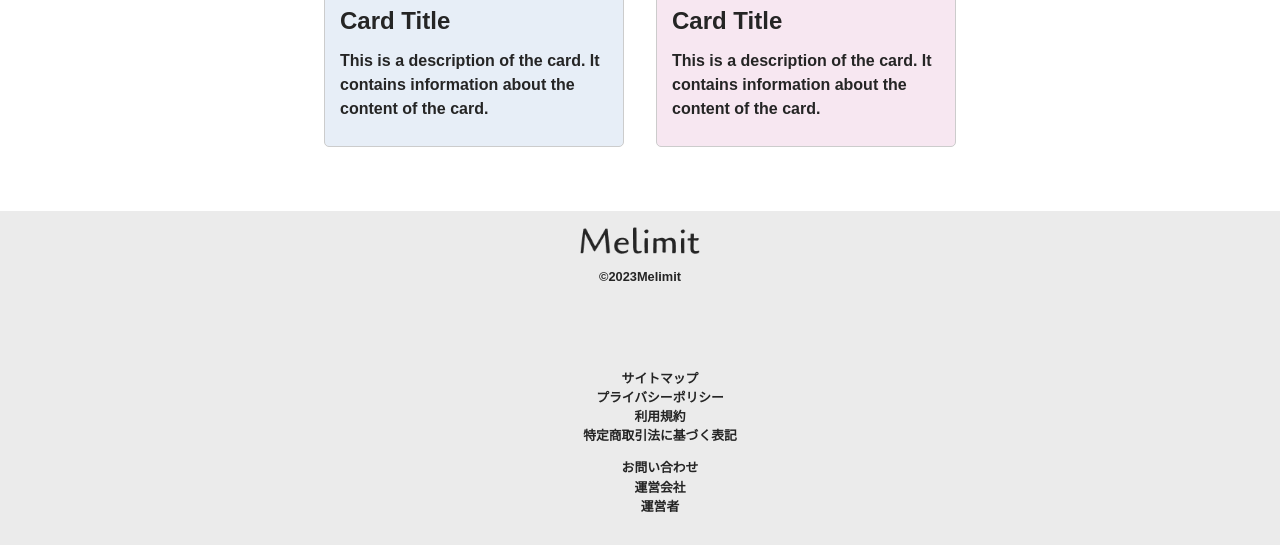
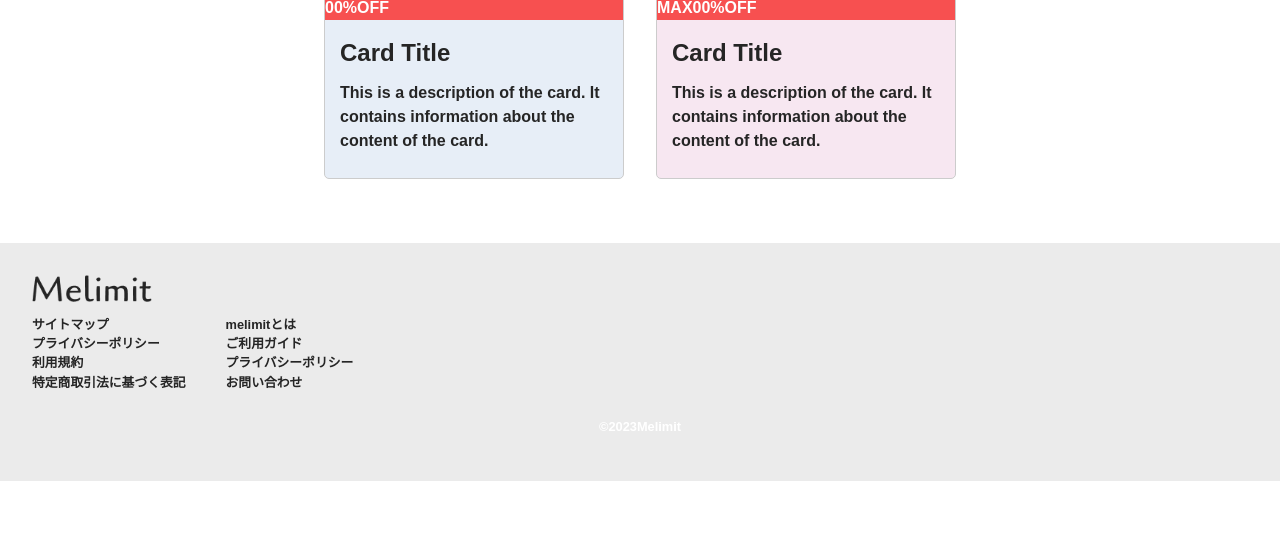
Before and after one commit to shumpei-kayano/2023TeamA, a Django app: page / in a window 1280 px wide. Shown: the part 951-1496 px from the top of the page. After the commit the page ends 1432 px from the top, so only its background shows below. Run offline with Django 4.2, Linux system fonts and the light colour scheme.

Commit message:
footerたぶん完成

```diff
--- a/src/user/static/css/_base.scss
+++ b/src/user/static/css/_base.scss
@@ -600,13 +600,21 @@
       margin: 0 2rem;
   }
 }
-.header_upper li , .header_down li {
+.header_upper li{
   display: inline-block;
   margin: 0 1rem;
   color: $melimit_black;
   &:hover {
-      opacity: 1;
+      opacity: 0.7;
   }
+}
+.header_down li {
+  display: inline-block;
+  color: $melimit_black;
+  &:hover {
+      opacity: 0.7;
+  }
+
 }
 .header_icon--menu {
 display: flex;
@@ -628,12 +636,23 @@
 }
 footer {
   background-color: $melimit_gray;
-  padding: 1rem;
-  text-align: center;
+  padding: 2rem;
+  // text-align: left;
   font-size: 0.8rem;
   color: $melimit_white;
 }
 
+.footer_upper {
+  display: flex;
+  justify-content: left;
+  &__info {
+    padding-left: 0;
+  }
+}
+
+.footer_down {
+  text-align: center
+}
 
 // 全体に共通のCSSを記述
 @import url("https://fonts.googleapis.com/css2?family=Noto+Serif+JP:wght@400;700&display=swap");
--- a/src/user/static/css/style.css
+++ b/src/user/static/css/style.css
@@ -542,13 +542,21 @@
   }
 }
 
-.header_upper li, .header_down li {
+.header_upper li {
   display: inline-block;
   margin: 0 1rem;
   color: #252525;
 }
-.header_upper li:hover, .header_down li:hover {
-  opacity: 1;
+.header_upper li:hover {
+  opacity: 0.7;
+}
+
+.header_down li {
+  display: inline-block;
+  color: #252525;
+}
+.header_down li:hover {
+  opacity: 0.7;
 }
 
 .header_icon--menu {
@@ -576,10 +584,21 @@
 
 footer {
   background-color: #EBEBEB;
-  padding: 1rem;
-  text-align: center;
+  padding: 2rem;
   font-size: 0.8rem;
   color: #FFFFFF;
+}
+
+.footer_upper {
+  display: flex;
+  justify-content: left;
+}
+.footer_upper__info {
+  padding-left: 0;
+}
+
+.footer_down {
+  text-align: center;
 }
 
 html {
--- a/src/user/templates/base.html
+++ b/src/user/templates/base.html
@@ -32,14 +32,13 @@
         </div>
     </div>
     <div class="header_down">
-            <a class="btn--beige btn--middle">カテゴリー▼</a>
-            <a class="btn--blue btn--middle">一般購入商品</a>
-            <a class="btn--pink btn--middle">共同購入商品</a>
-            <form method="get" action="#" class="header_search">
-                <label>
-                    <input class="search-form" type="text" name="search" placeholder="キーワードを入力">
-                </label>
-                    <button class="btn--beige" type="submit" value="検索">検索</button>
+        <ul class="header_down--menu">
+            <li><a class="btn--beige btn--middle">カテゴリー▼</a></li>
+            <li><a class="btn--blue btn--middle">一般購入商品</a></li>
+            <li><a class="btn--pink btn--middle">共同購入商品</a></li>
+            <li><form method="get" action="#" class="header_search">
+            <li><input class="search-form" type="text" name="search" placeholder="キーワードを入力">
+                <button class="btn--beige" type="submit" value="検索">検索</button></li>
         </form>
     </div>
 </header>
@@ -47,26 +46,27 @@
     {% block content %}{% endblock content %}
 </main>
 <footer>
+    <a href="#"><img src="{% static 'assets/img/Melimit.png' %}" alt="Melimit" class="footer_logo"/></a>
     <div class="footer_upper">
-            <div class="footer_upper-left">
-                <a href="#"><img src="{% static 'assets/img/Melimit.png' %}" alt="Melimit" class="footer_logo"/>
-                <p>©<script>document.write(new Date().getFullYear());</script>Melimit</p>
-            </div>
-            <div class="footer_upper-right">
-                <ul class="footer_main-menu">
+        <div class="footer_upper__left">
+            <ul class="footer_upper__info">
                 <li><a href="#">サイトマップ</a></li>
                 <li><a href="#">プライバシーポリシー</a></li>
                 <li><a href="#">利用規約</a></li>
                 <li><a href="#">特定商取引法に基づく表記</a></li>
             </ul>
         </div>
+        <div class="footer_upper__right">
+            <ul class="footer_upper__sub-menu">
+                <li><a href="#">melimitとは</a></li>
+                <li><a href="#">ご利用ガイド</a></li>
+                <li><a href="#">プライバシーポリシー</a></li>
+                <li><a href="#">お問い合わせ</a></li>
+            </ul>
+        </div>
     </div>
     <div class="footer_down">
-            <ul class="footer_sub-menu">
-                <li><a href="#">お問い合わせ</a></li>
-                <li><a href="#">運営会社</a></li>
-                <li><a href="#">運営者</a></li>
-            </ul>
+        <p>&copy;<script>document.write(new Date().getFullYear());</script>Melimit</p>
     </div>
 </footer>
 </body>
```
Lines whose indentation alone changed are shown as unchanged.
